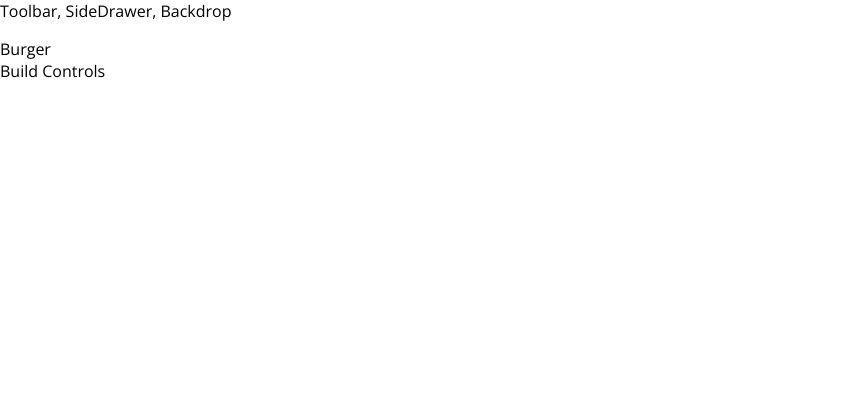
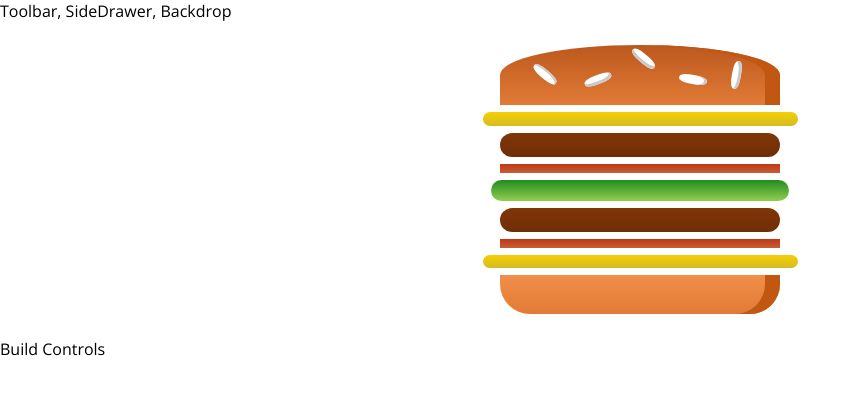
Before and after one commit to ugochukwukennedyejike/Burger, a React app: page / in a window 1280 px wide. Shown: the top 394 px of the page, without its empty margins (0-861 px from the left). Built offline with nearby package versions, Linux system fonts and the light colour scheme.

Commit message:
added burger ingredients

```diff
--- /dev/null
+++ b/src/components/Burger/Burger.css
@@ -0,0 +1,30 @@
+.Burger {
+   width: 100%;
+   margin: auto;
+   height: 250px;
+   overflow: scroll;
+   text-align: center;
+   font-weight: bold;
+   font-size: 1.2rem;
+}
+
+@media (min-width: 1000px) and (min-height: 700px) {
+    .Burger {
+      width: 700px;
+      height: 600px;
+    }
+}
+
+@media (min-width: 500px) and (min-height: 450px) {
+    .Burger {
+      width: 450px;
+      height: 400px;
+    }
+}
+
+@media (min-width: 500px) and (min-height: 400px) {
+    .Burger {
+      width: 350px;
+      height: 300px;
+    }
+}
--- a/src/components/Burger/Burger.js
+++ b/src/components/Burger/Burger.js
@@ -0,0 +1,22 @@
+import React from 'react';
+
+import classes from './Burger.css';
+import BurgerIngredient from './BurgerIngredient/BurgerIngredient';
+
+const burger = ( props ) => {
+    return (
+      <div className={classes.Burger}>
+          <BurgerIngredient type="bread-top" />
+          <BurgerIngredient type="cheese" />
+          <BurgerIngredient type="meat" />
+          <BurgerIngredient type="bacon" />
+          <BurgerIngredient type="salad" />
+          <BurgerIngredient type="meat" />
+          <BurgerIngredient type="bacon" />
+          <BurgerIngredient type="cheese" />
+          <BurgerIngredient type="bread-bottom" />
+      </div>
+    );
+};
+
+export default burger;
--- a/src/containers/BurgerBuilder/BurgerBuilder.js
+++ b/src/containers/BurgerBuilder/BurgerBuilder.js
@@ -1,12 +1,13 @@
 import React, { Component } from 'react';
 
 import Aux from '../../hoc/Aux';
+import Burger from '../../components/Burger/Burger';
 
 class BurgerBuilder extends Component {
     render () {
         return (
            <Aux>
-              <div>Burger</div>
+              <Burger />
               <div>Build Controls</div>
            </Aux>
         );
```
Also changed, not shown: src/components/Burger/BurgerIngredient/BurgerIngredient.css (renamed from src/components/Burger/Burgeringredient/Burgeringredient.css), src/components/Burger/BurgerIngredient/BurgerIngredient.js (renamed from src/components/Burger/Burgeringredient/Burgeringredient.js).
